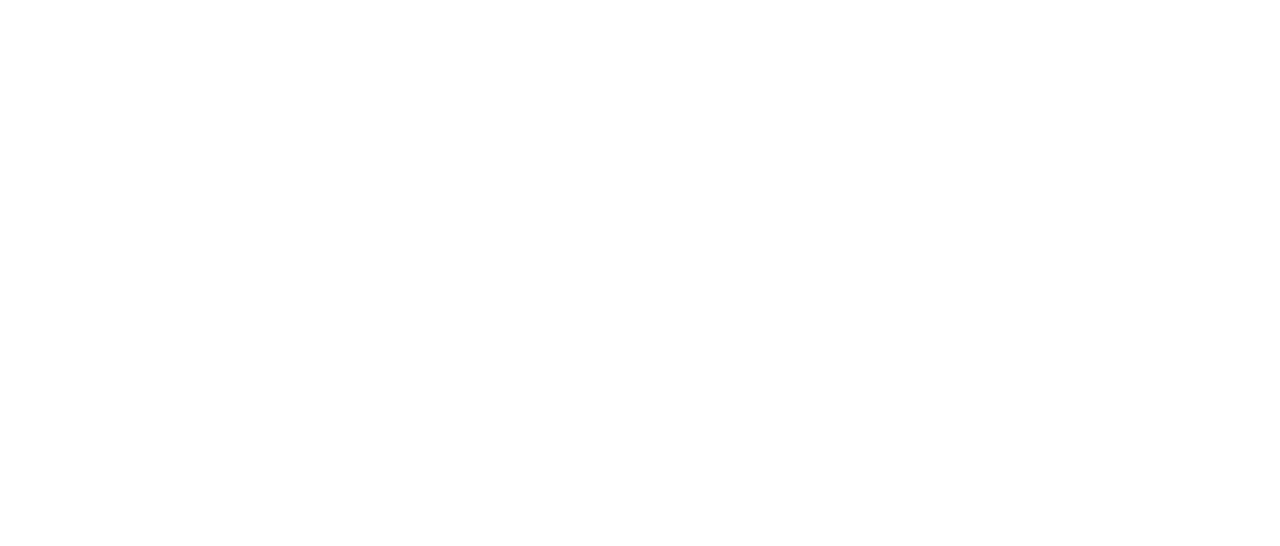
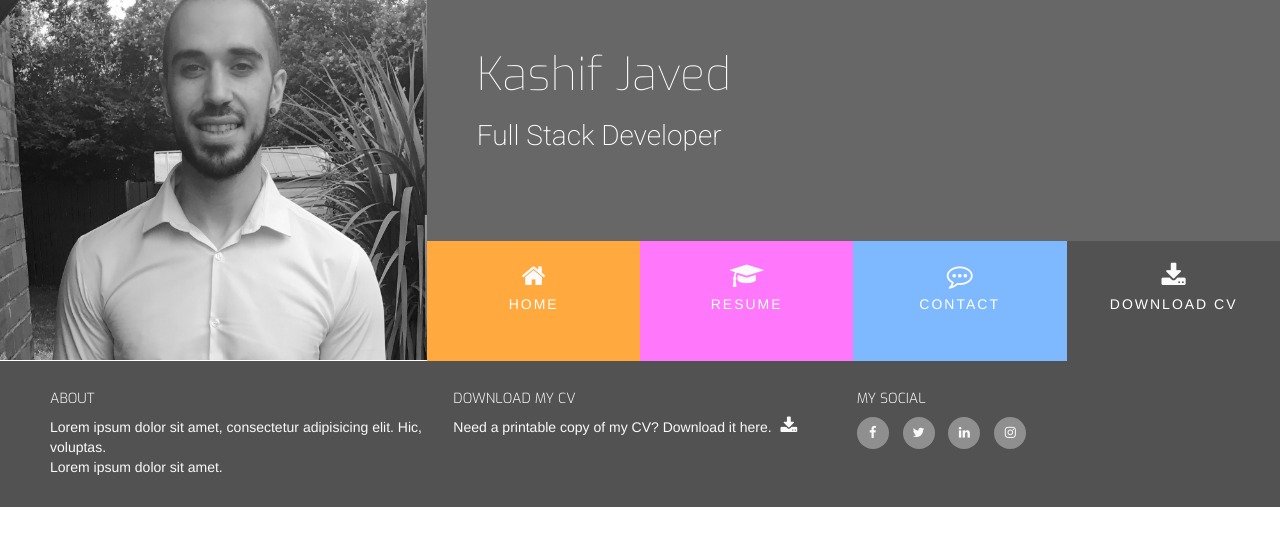
Before and after one commit to Kash1503/resume, a plain HTML site: page index.html in a window 1280 px wide. Drawn offline with nearby package versions, Linux system fonts and the light colour scheme.

Commit message:
Added the header and footer to be used for each page

```diff
--- a/assets/css/style.css
+++ b/assets/css/style.css
@@ -0,0 +1,180 @@
+@import url('https://fonts.googleapis.com/css?family=Roboto:100,200,300,400,500,600,700|Exo:100,200,300,400,500,600,700');
+
+/*-----------------------------------------------------colours*/
+
+.bg-color-name-title {
+    background-color: #676767;
+
+}
+
+.ui-menu-color-home {
+    background-color: #ffa93e;
+}
+
+.ui-menu-color-resume {
+    background-color: #ff77fb;
+}
+
+.ui-menu-color-contact {
+    background-color: #7eb8ff;
+}
+
+.ui-menu-color-download {
+    background-color: #525252;
+}
+
+/*-----------------------------------------------------special paddings/margin/text*/
+
+h1,
+h2,
+h3,
+h4 {
+    margin: 0;
+}
+
+.uppercase {
+    text-transform: uppercase;
+}
+
+.general-sub {
+    font-family: "Exo", sans-serif;
+    font-weight: 300;
+    color: #fafafa;
+}
+
+.inline-block {
+    display: inline-block;
+}
+
+/*-----------------------------------------------------header*/
+
+header {
+    margin: 0;
+}
+
+.heading {
+    margin-left: 50px;
+}
+
+.name {
+    font-family: "Exo", sans-serif;
+    font-weight: 100;
+    font-size: 46px;
+    margin-top: 50px;
+    color: #ffffff;
+}
+
+.title {
+    font-family: "Roboto", sans-serif;
+    font-weight: 200;
+    font-size: 28px;
+    margin-top: 20px;
+    margin-bottom: 90px;
+    color: #ffffff;
+}
+
+.logo {
+    background: url("../images/kash.jpg");
+    background-position: center;
+    background-repeat: no-repeat;
+    background-size: cover;
+    min-height: 360px;
+    transition: all .5s ease-in-out;
+    -moz-transition: all .5s ease-in-out;
+    -webkit-transition: all .5s ease-in-out;
+}
+
+#nav {
+    margin: 0;
+}
+
+#nav li {
+    padding: 0;
+}
+
+.menuitem {
+    height: 120px;
+    text-align: center;
+    padding: 0;
+}
+
+.menuitem a {
+    color: #ffffff;
+    text-decoration: none;
+    width: 100%;
+    height: 120px;
+    display: block;
+}
+
+.menuitem a i {
+    display: block;
+    color: #fafafa;
+    font-size: 26px;
+    padding-top: 22px;
+}
+
+.menuitem span {
+    display: block;
+    font-size: 14px;
+    font-weight: 300;
+    padding-top: 5px;
+    width: 100%;
+    text-align: center;
+    text-transform: uppercase;
+    letter-spacing: 2px;
+}
+
+/*-----------------------------------------------------Footer*/
+
+footer {
+    min-height: 120px;
+    background-color: #525252;
+    color: #fafafa;
+    margin-bottom: 0;
+}
+
+footer .cv-pdf i {
+    color: #fafafa;
+    font-size: 18px;
+    margin-left: 5px;
+    text-align: center;
+    transition: all 0.35s ease-in-out;
+    -moz-transition: all 0.35s ease-in-out;
+    -webkit-transition: all 0.35s ease-in-out;
+    -o-transition: all 0.35s ease-in-out;
+}
+
+footer .cv-pdf i:hover {
+    color: #e84610;
+}
+
+.social-link li a i {
+    width: 32px;
+    height: 32px;
+    border-radius: 50%;
+    padding: 12px 0;
+    font-size: 13px;
+    color: #fafafa;
+    background-color: #8f8f8f;
+    line-height: 7px;
+    text-align: center;
+    transition: all 0.35s ease-in-out;
+    -moz-transition: all 0.35s ease-in-out;
+    -webkit-transition: all 0.35s ease-in-out;
+    -o-transition: all 0.35s ease-in-out;
+}
+
+.social-link li a i:hover {
+    color: #e84610;
+}
+
+#footer-details{
+    margin: 20px;
+}
+
+/*-----------------------------------------------------Hover.css*/
+
+.hvr-sweep-to-bottom:before {
+    background-color: rgba(0, 0, 0, 0.2);
+    height: 120px;
+}
--- a/index.html
+++ b/index.html
@@ -1,19 +1,76 @@
 <!DOCTYPE html>
 <html>
+
 <head>
     <link rel="stylesheet" href="https://maxcdn.bootstrapcdn.com/bootstrap/3.3.7/css/bootstrap.min.css" type="text/css" />
-        <link rel="stylesheet" href="https://stackpath.bootstrapcdn.com/font-awesome/4.7.0/css/font-awesome.min.css" type="text/css" />
+    <link rel="stylesheet" href="https://stackpath.bootstrapcdn.com/font-awesome/4.7.0/css/font-awesome.min.css" type="text/css"/>
+    <link rel="stylesheet" href="https://cdnjs.cloudflare.com/ajax/libs/hover.css/2.3.1/css/hover.css" type="text/css" />
+    <link rel="stylesheet" href="assets/css/style.css" type="text/css" />
 
 </head>
+
 <body>
-        <header>
-
+    <header class="container-fluid">
+        <div class="row">
+            <a href="index.html">
+                <div class="col-md-4 logo"></div>
+            </a>
+            <div class="col-md-8">
+                <div class="row bg-color-name-title">
+                    <div class="heading">
+                        <h1 class="name">Kashif Javed</h1>
+                        <h2 class="title">Full Stack Developer</h2>
+                    </div>
+                </div>
+                <div class="row">
+                    <ul id="nav" class="list-inline clearfix">
+                        <li class="col-xs-6 col-sm-3 ui-menu-color-home menuitem">
+                            <a href="#" class="hvr-sweep-to-bottom"><i class="fa fa-home" aria-hidden="true"></i><span>Home</span></a>
+                        </li>
+                        <li class="col-xs-6 col-sm-3 ui-menu-color-resume menuitem">
+                            <a href="#" class="hvr-sweep-to-bottom"><i class="fa fa-graduation-cap" aria-hidden="true"></i><span>Resume</span></a>
+                        </li>
+                        <li class="col-xs-6 col-sm-3 ui-menu-color-contact menuitem">
+                            <a href="#" class="hvr-sweep-to-bottom"><i class="fa fa-commenting-o" aria-hidden="true"></i><span>Contact</span></a>
+                        </li>
+                        <li class="col-xs-6 col-sm-3 ui-menu-color-download menuitem">
+                            <a href="#" class="hvr-sweep-to-bottom"><i class="fa fa-download" aria-hidden="true"></i><span>Download CV</span></a>
+                        </li>
+                    </ul>
+                </div>
+            </div>
+        </div>
     </header>
     <section>
 
     </section>
-        <footer>
-
+    <footer class="container-fluid">
+        <div id="footer-details" class="row">
+            <div class="col-sm-4">
+                <h5 class="uppercase general-sub">About</h5>
+                <p class="inline-block">
+                    Lorem ipsum dolor sit amet, consectetur adipisicing elit. Hic, voluptas.<br>
+                    Lorem ipsum dolor sit amet.
+                </p>
+            </div>
+            <div class="col-sm-4">
+                <h5 class="uppercase general-sub">Download my CV</h5>
+                <p class="inline-block">
+                    Need a printable copy of my CV? Download it here.
+                </p>
+                <a href="#" class="cv-pdf"><i class="fa fa-download"></i></a>
+            </div>
+            <div class="col-sm-4">
+                <h5 class="uppercase general-sub">My Social</h5>
+                <ul class="list-inline social-link">
+                <li><a target="_blank" href="#"><i class="fa fa-facebook" aria-hidden="true"></i></a></li>
+                <li><a target="_blank" href="#"><i class="fa fa-twitter" aria-hidden="true"></i></a></li>
+                <li><a target="_blank" href="#"><i class="fa fa-linkedin" aria-hidden="true"></i></a></li>
+                <li><a target="_blank" href="#"><i class="fa fa-instagram" aria-hidden="true"></i></a></li>
+                </ul>
+            </div>
+        </div>
     </footer>
 </body>
+
 </html>
```
Also changed, not shown: assets/images/kash.jpg (added). Lines whose indentation alone changed are shown as unchanged.
